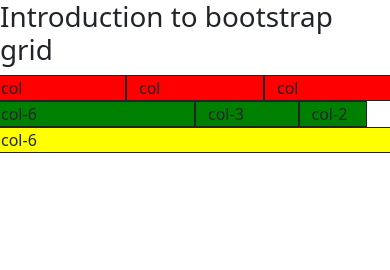
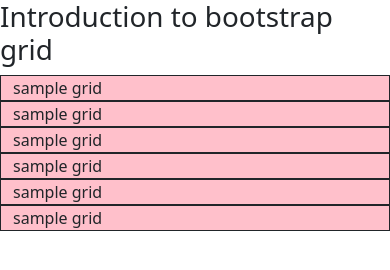
Before and after one commit to MariasCraft/FirstBootstrapExercise, a plain HTML site: page index.html in a window 390 px wide. Drawn offline with nearby package versions, Linux system fonts and the light colour scheme.

Commit message:
commented out the previous divs and created another challenge with 6 col desktop, 4 col tablet and 1col with 6row for mobile

```diff
--- a/index.html
+++ b/index.html
@@ -12,20 +12,41 @@
 </head>
 <body>
     <h1>Introduction to bootstrap grid</h1>
+
+    <!-- <div class="container-fluid">
     <div class="row">
         <div class="col" style="background-color: red; border: 1px solid;">col</div>
         <div class="col" style="background-color: red; border: 1px solid;">col</div>
-        <div class="col" style="background-color: red; border: 1px solid;">col</div>
+
     </div>
+</div>
 
+    <div class="container-fluid">
     <div class="row">
         <div class="col-6" style="background-color: green; border: 1px solid">col-6</div>
-        <div class="col-3" style="background-color: green; border: 1px solid">col-3</div>
-        <div class="col-2" style="background-color: green; border: 1px solid">col-2</div>
+        <div class="col-6" style="background-color: green; border: 1px solid">col-6</div>
+        <!-- <div class="col-2" style="background-color: green; border: 1px solid">col-2</div> -->
+    <!-- </div>
+</div>
+
+    <div class="container-fluid">
+    <div class="row">
+        <div class="col-lg-3 col-md-4" style="background-color: yellow; border: 1px solid">col-md-3</div>
+        <div class="col-lg-3 col-md-4" style="background-color: yellow; border: 1px solid">col-md-3</div>
+        <div class="col-lg-3 col-md-4" style="background-color: yellow; border: 1px solid">col-md-3</div>
+        <div class="col-lg-3 col-md-4" style="background-color: yellow; border: 1px solid">col-md-3</div>
     </div>
+</div>
+ -->
 
+ <div class="container-fluid">
     <div class="row">
-        <div class="col-md-6" style="background-color: yellow; border: 1px solid">col-6</div>
+        <div class="col-lg-2 col-md-3" style="background-color: pink; border: 1px solid">sample grid</div>
+        <div class="col-lg-2 col-md-3" style="background-color: pink; border: 1px solid">sample grid</div>
+        <div class="col-lg-2 col-md-3" style="background-color: pink; border: 1px solid">sample grid</div>
+        <div class="col-lg-2 col-md-3" style="background-color: pink; border: 1px solid">sample grid</div>
+        <div class="col-lg-2 col-md-3" style="background-color: pink; border: 1px solid">sample grid</div>
+        <div class="col-lg-2 col-md-3" style="background-color: pink; border: 1px solid">sample grid</div>
     </div>
 
     <script src="https://cdn.jsdelivr.net/npm/bootstrap@5.0.2/dist/js/bootstrap.bundle.min.js" integrity="sha384-MrcW6ZMFYlzcLA8Nl+NtUVF0sA7MsXsP1UyJoMp4YLEuNSfAP+JcXn/tWtIaxVXM" crossorigin="anonymous"></script>
```
